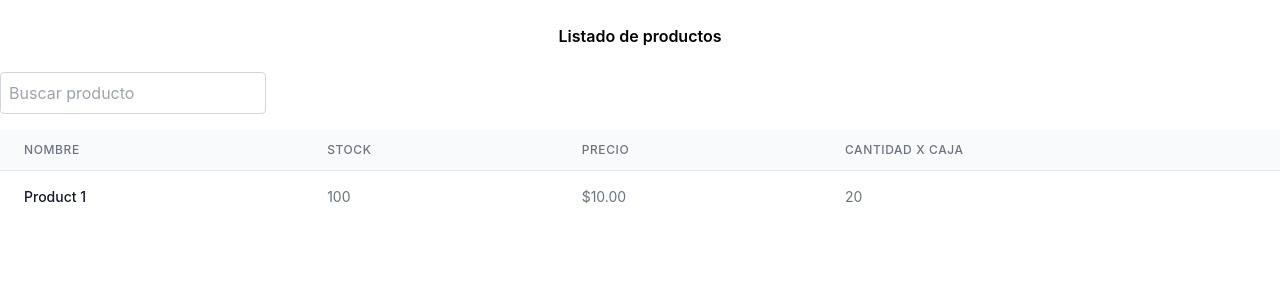
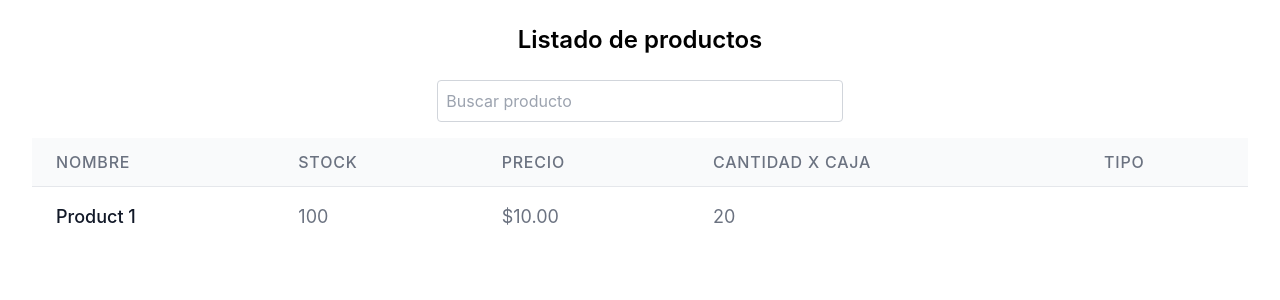
Before and after one commit to MatiasNuniez/frontStockApp, a React (Create React App) app: page /products in a window 1280 px wide. Shown: the top 300 px of the page. Built offline with nearby package versions, Linux system fonts and the light colour scheme; the HTML template or start-up script is replaced by a standard one.

Commit message:
changes-22-01-2025

```diff
--- a/src/components/products.tsx
+++ b/src/components/products.tsx
@@ -2,37 +2,42 @@ import React from 'react'
 
 export const Products = () => {
   return (
-    <div className='container'>
-      <h1 className='text-center font-semibold m-6'>Listado de productos</h1>
-      <input
-      type="text"
-      placeholder="Buscar producto"
-      className="mb-4 p-2 border border-gray-300 rounded"
-      // onChange={(e) => handleSearch(e.target.value)}
-      />
+    <div className='container mx-auto px-4 sm:px-6 lg:px-8'>
+      <h1 className='font-semibold m-6 text-center text-lg sm:text-xl lg:text-2xl'>Listado de productos</h1>
+      <div className="flex justify-center mb-4">
+        <input
+          type="text"
+          placeholder="Buscar producto"
+          className="p-2 border border-gray-300 rounded focus:outline-none focus:border-blue-500 w-full sm:w-1/2 lg:w-1/3"
+          // onChange={(e) => handleSearch(e.target.value)}
+        />
+      </div>
       <table className="min-w-full divide-y divide-gray-200">
       <thead className="bg-gray-50">
         <tr>
-        <th scope="col" className="px-6 py-3 text-left text-xs font-medium text-gray-500 uppercase tracking-wider">
+        <th scope="col" className="px-2 sm:px-4 lg:px-6 py-3 text-left text-xs sm:text-sm lg:text-base font-medium text-gray-500 uppercase tracking-wider">
           Nombre
         </th>
-        <th scope="col" className="px-6 py-3 text-left text-xs font-medium text-gray-500 uppercase tracking-wider">
+        <th scope="col" className="px-2 sm:px-4 lg:px-6 py-3 text-left text-xs sm:text-sm lg:text-base font-medium text-gray-500 uppercase tracking-wider">
           Stock
         </th>
-        <th scope="col" className="px-6 py-3 text-left text-xs font-medium text-gray-500 uppercase tracking-wider">
+        <th scope="col" className="px-2 sm:px-4 lg:px-6 py-3 text-left text-xs sm:text-sm lg:text-base font-medium text-gray-500 uppercase tracking-wider">
           Precio
         </th>
-        <th scope="col" className="px-6 py-3 text-left text-xs font-medium text-gray-500 uppercase tracking-wider">
+        <th scope="col" className="px-2 sm:px-4 lg:px-6 py-3 text-left text-xs sm:text-sm lg:text-base font-medium text-gray-500 uppercase tracking-wider">
           Cantidad x Caja
+        </th>
+        <th scope="col" className="px-2 sm:px-4 lg:px-6 py-3 text-left text-xs sm:text-sm lg:text-base font-medium text-gray-500 uppercase tracking-wider">
+          Tipo
         </th>
         </tr>
       </thead>
       <tbody className="bg-white divide-y divide-gray-200">
         <tr>
-        <td className="px-6 py-4 whitespace-nowrap text-sm font-medium text-gray-900">Product 1</td>
-        <td className="px-6 py-4 whitespace-nowrap text-sm text-gray-500">100</td>
-        <td className="px-6 py-4 whitespace-nowrap text-sm text-gray-500">$10.00</td>
-        <td className="px-6 py-4 whitespace-nowrap text-sm text-gray-500">20</td>
+        <td className="px-2 sm:px-4 lg:px-6 py-4 whitespace-nowrap text-sm sm:text-base lg:text-lg font-medium text-gray-900">Product 1</td>
+        <td className="px-2 sm:px-4 lg:px-6 py-4 whitespace-nowrap text-sm sm:text-base lg:text-lg text-gray-500">100</td>
+        <td className="px-2 sm:px-4 lg:px-6 py-4 whitespace-nowrap text-sm sm:text-base lg:text-lg text-gray-500">$10.00</td>
+        <td className="px-2 sm:px-4 lg:px-6 py-4 whitespace-nowrap text-sm sm:text-base lg:text-lg text-gray-500">20</td>
         </tr>
       </tbody>
       </table>
```
